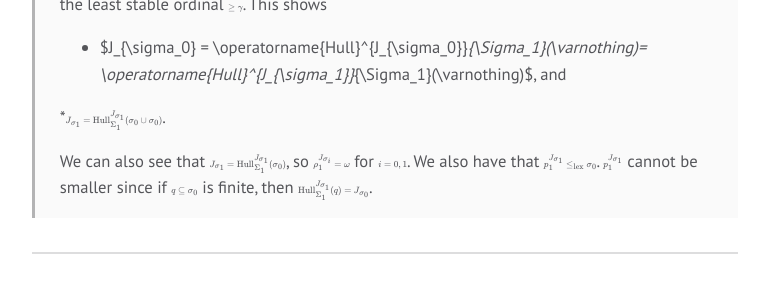
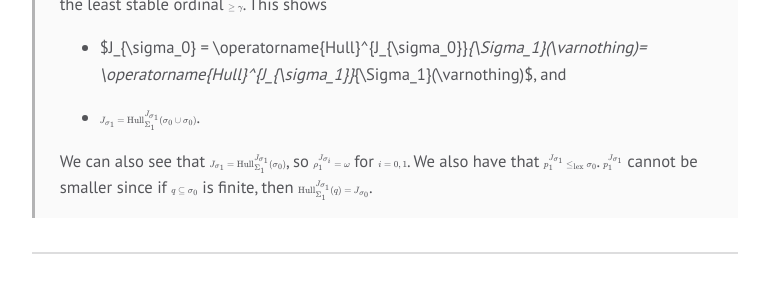
Before and after one commit to hanuljeon95/hanuljeon95.github.io, a Jekyll site: the page built from _posts/2026-05-17-Example-of-nonempty-standard-parameters.markdown, in a window 1280 px wide. Shown: the part 627-927 px from the top of the page, without its empty margins (255-1024 px from the left). Built offline with Jekyll 4.4.1, drawn with Linux system fonts in a browser that asks for light colours; comment, search, counter and statistics services are not loaded.

```diff
--- a/_posts/2026-05-17-Example-of-nonempty-standard-parameters.markdown
+++ b/_posts/2026-05-17-Example-of-nonempty-standard-parameters.markdown
@@ -22,8 +22,8 @@ In many easy cases, $p^{J\_\alpha}\_1 = \varnothing$; Like, when $\alpha=\omega\
 > *Proof.* Let us recall the following known fact by Barwise (Theorem V.7.8): Let $A$ be the set of $a\in L$ for which there is a $\Sigma_1$-definition of $a$ using parameters $<\gamma$. Then $A=L\_\sigma$ for some $\sigma$, and $\sigma$ is the least stable ordinal $\ge \gamma$.
 > This shows
 >
-> * $J_{\sigma_0} = \operatorname{Hull}^{J\_{\sigma_0}}_{\Sigma\_1}(\varnothing)= \operatorname{Hull}^{J\_{\sigma\_1}}_{\Sigma\_1}(\varnothing)$, and
+> * $J\_{\sigma\_0} = \operatorname{Hull}^{J\_{\sigma_0}}_{\Sigma\_1}(\varnothing)= \operatorname{Hull}^{J\_{\sigma\_1}}_{\Sigma\_1}(\varnothing)$, and
 >
-> *$J\_{\sigma\_1} = \operatorname{Hull}^{J\_{\sigma\_1}}_{\Sigma\_1}(\sigma\_0\cup \{\sigma\_0\})$.
+> * $J\_{\sigma\_1} = \operatorname{Hull}^{J\_{\sigma\_1}}_{\Sigma\_1}(\sigma\_0\cup \{\sigma\_0\})$.
 >
 > We can also see that $J\_{\sigma\_1} = \operatorname{Hull}^{J\_{\sigma_1}}\_{\Sigma\_1}(\{\sigma\_0\})$, so $\rho^{J\_{\sigma\_i}}\_1 = \omega$ for $i=0,1$. We also have that $p^{J\_{\sigma\_1}}\_1\le\_\mathrm{lex} \{\sigma_0\}$. $p^{J_{\sigma_1}}_1$ cannot be smaller since if $q\subseteq \sigma_0$ is finite, then $\operatorname{Hull}^{J\_{\sigma\_1}}\_{\Sigma\_1}(\{q\}) = J\_{\sigma\_0}$.
```
